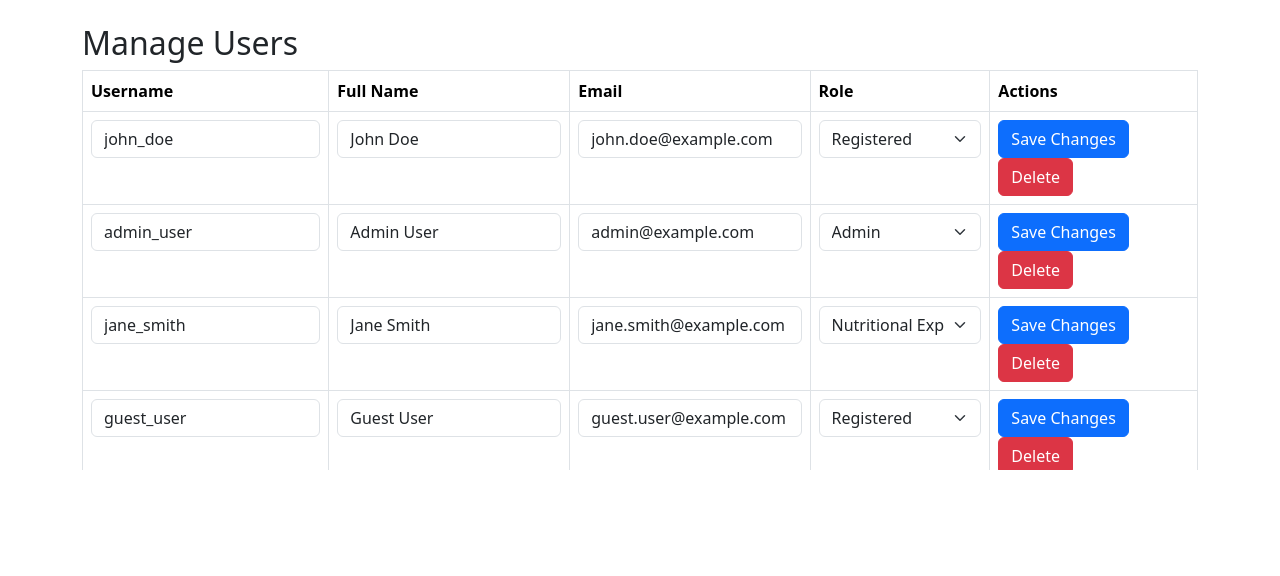
After one commit to HimanM/Suppliment-Store, a PHP site: page /send_mail/Admin/manage_users.php in a window 1280 px wide. The commit adds this page. Shown: the top 576 px of the page. Run offline with PHP 8.4, Linux system fonts and the light colour scheme; a user stored in the database is signed in; data comes from the database, SQL or seed files in the repository.

Commit message:
new modifications and funtionalities

```diff
--- /dev/null
+++ b/Admin/manage_users.php
@@ -0,0 +1,107 @@
+<?php
+include '../PHP/db_config.php';
+session_start();
+
+// Check if the user is an admin
+if (!isset($_SESSION['role']) || $_SESSION['role'] !== 'admin') {
+    header("Location: login.php");
+    exit();
+}
+
+// Handle form submission to update or delete users
+if ($_SERVER['REQUEST_METHOD'] === 'POST') {
+    if (isset($_POST['update_user'])) {
+        $user_id = intval($_POST['user_id']);
+        $username = $_POST['username'];
+        $full_name = $_POST['full_name'];
+        $email = $_POST['email'];
+        $role = $_POST['role'];
+
+        // Update user details
+        $query = "UPDATE users SET username = ?, full_name = ?, email = ?, role = ? WHERE id = ?";
+        $stmt = $conn->prepare($query);
+        $stmt->bind_param("ssssi", $username, $full_name, $email, $role, $user_id);
+        $stmt->execute();
+    } elseif (isset($_POST['delete_user'])) {
+        $user_id = intval($_POST['user_id']);
+
+        // Delete user
+        $query = "DELETE FROM users WHERE id = ?";
+        $stmt = $conn->prepare($query);
+        $stmt->bind_param("i", $user_id);
+        $stmt->execute();
+    }
+
+    header("Location: manage_users.php");
+    exit();
+}
+
+// Fetch users
+$query = "SELECT id, username, full_name, email, role FROM users";
+$result = $conn->query($query);
+$users = $result->fetch_all(MYSQLI_ASSOC);
+?>
+
+<!DOCTYPE html>
+<html lang="en">
+<head>
+    <meta charset="UTF-8">
+    <title>Manage Users</title>
+    <link href="https://cdn.jsdelivr.net/npm/bootstrap@5.3.0-alpha1/dist/css/bootstrap.min.css" rel="stylesheet">
+    <link rel="stylesheet" href="../CSS/manage_users.css">
+    <script>
+        function confirmAction(message, form) {
+            if (confirm(message)) {
+                form.submit();
+            }
+        }
+    </script>
+    <style>
+        .scrollable-table {
+            max-height: 400px;
+            overflow-y: auto;
+        }
+    </style>
+</head>
+<body>
+    <div class="container mt-4">
+        <h2>Manage Users</h2>
+        <div class="scrollable-table">
+            <table class="table table-bordered">
+                <thead>
+                    <tr>
+                        <th>Username</th>
+                        <th>Full Name</th>
+                        <th>Email</th>
+                        <th>Role</th>
+                        <th>Actions</th>
+                    </tr>
+                </thead>
+                <tbody>
+                    <?php foreach ($users as $user): ?>
+                        <tr>
+                            <form method="POST" action="">
+                                <input type="hidden" name="user_id" value="<?= $user['id'] ?>">
+                                <td><input type="text" class="form-control" name="username" value="<?= htmlspecialchars($user['username']) ?>"></td>
+                                <td><input type="text" class="form-control" name="full_name" value="<?= htmlspecialchars($user['full_name']) ?>"></td>
+                                <td><input type="email" class="form-control" name="email" value="<?= htmlspecialchars($user['email']) ?>"></td>
+                                <td>
+                                    <select name="role" class="form-select">
+                                        <option value="registered" <?= $user['role'] === 'registered' ? 'selected' : '' ?>>Registered</option>
+                                        <option value="admin" <?= $user['role'] === 'admin' ? 'selected' : '' ?>>Admin</option>
+                                        <option value="nutritional_expert" <?= $user['role'] === 'nutritional_expert' ? 'selected' : '' ?>>Nutritional Expert</option>
+                                    </select>
+                                </td>
+                                <td>
+                                    <button type="button" class="btn btn-primary" onclick="confirmAction('Are you sure you want to save these changes?', this.form)">Save Changes</button>
+                                    <button type="button" class="btn btn-danger" onclick="confirmAction('Are you sure you want to delete this user?', this.form)">Delete</button>
+                                </td>
+                            </form>
+                        </tr>
+                    <?php endforeach; ?>
+                </tbody>
+            </table>
+        </div>
+    </div>
+</body>
+</html>
--- /dev/null
+++ b/CSS/manage_users.css
@@ -0,0 +1,4 @@
+.scrollable-table {
+    max-height: 400px;
+    overflow-y: auto;
+}
```
Also changed, not shown: Admin/manage_orders.php (added, +179 -0 lines), CSS/manage_orders.css (added, +13 -0 lines), product_details.php (+7 -3 lines).
